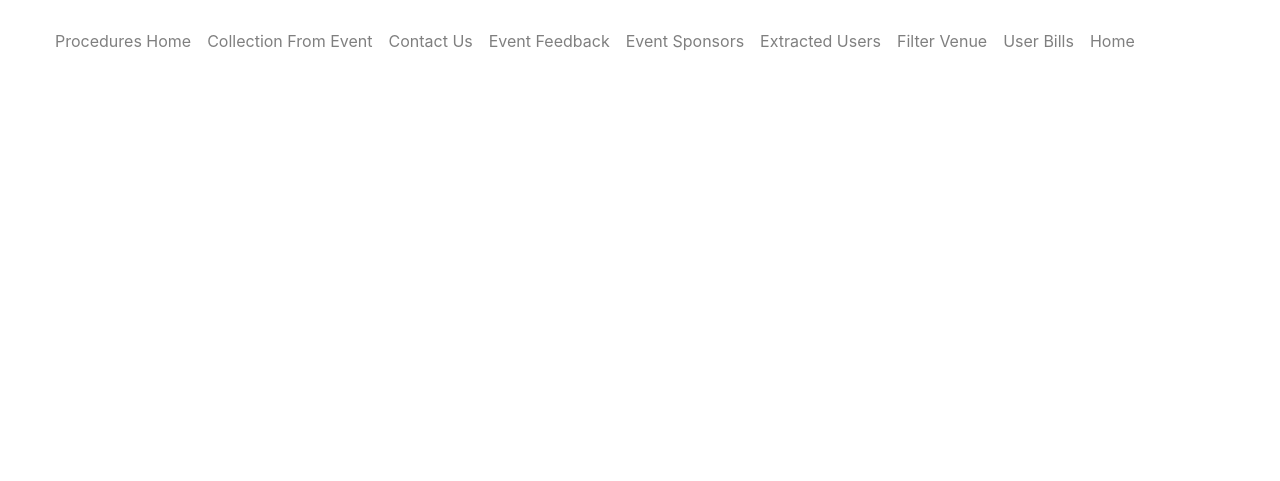
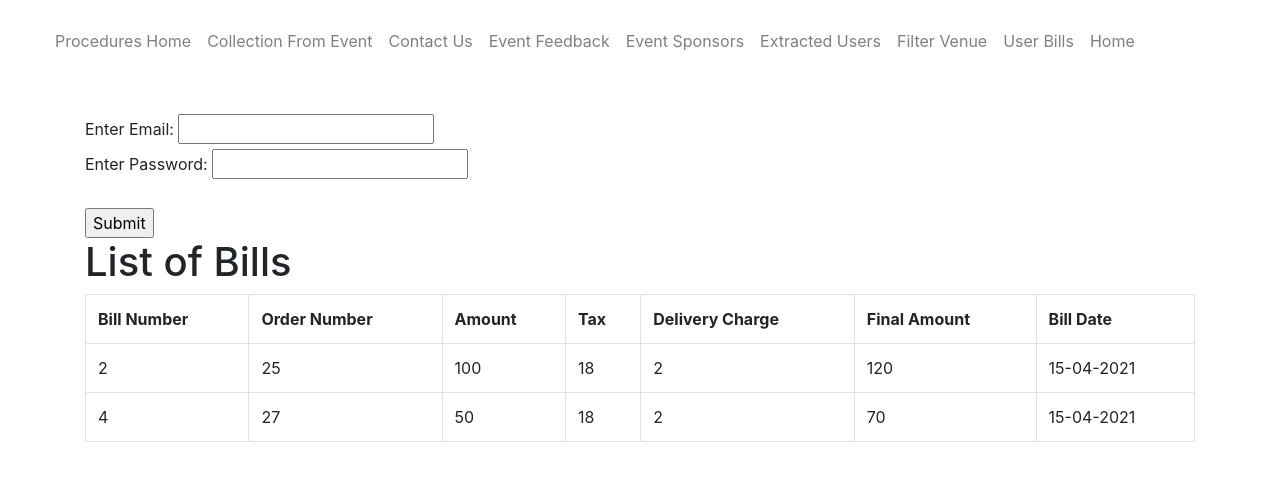
Before and after one commit to parthmshah1302/DBMS-Event-Management-System, a Flask app: page /userbill in a window 1280 px wide. Shown: the top 481 px of the page. Run offline with Flask 2, Linux system fonts and the light colour scheme; parts of the project's set-up code (start-up, migrations or seed data) failed here and were passed over; some libraries are stand-ins or nearby versions.

Commit message:
UserBill and CalcTotal

```diff
--- a/templates/procedures/userbill.html
+++ b/templates/procedures/userbill.html
@@ -1,5 +1,44 @@
 {% extends "procedures/procedurebase.html" %}
 
 {% block content %}
+<form method="POST" name="userbill">
+    <br>
+    <label for="Email">Enter Email:</label>
+    <input type="text" id="email" name="email">
+    <br>
+    <label for="Pass">Enter Password:</label>
+    <input type="password" id="Pass" name="Pass">
+    <br><br>
+    <input type="submit" value="Submit">
+  </form>
 
+<h1>List of Bills</h1>
+<table border="1" class ="table table-hover table-bordered">
+    <th>Bill Number</th>
+    <th>Order Number</th>
+    <th>Amount</th>
+    <th>Tax</th>
+    <th>Delivery Charge</th>
+    <th>Final Amount</th>
+    <th>Bill Date</th>
+    <tr>
+        <td>2</td>
+        <td>25</td>
+        <td>100</td>
+        <td>18</td>
+        <td>2</td>
+        <td>120</td>
+        <td>15-04-2021</td>
+      </tr>
+      <tr>
+        <td>4</td>
+        <td>27</td>
+        <td>50</td>
+        <td>18</td>
+        <td>2</td>
+        <td>70</td>
+        <td>15-04-2021</td>
+      </tr>
+
+</table>
 {% endblock %}
```
Also changed, not shown: templates/procedures/calctotalfromevent.html (+17 -1 lines).
